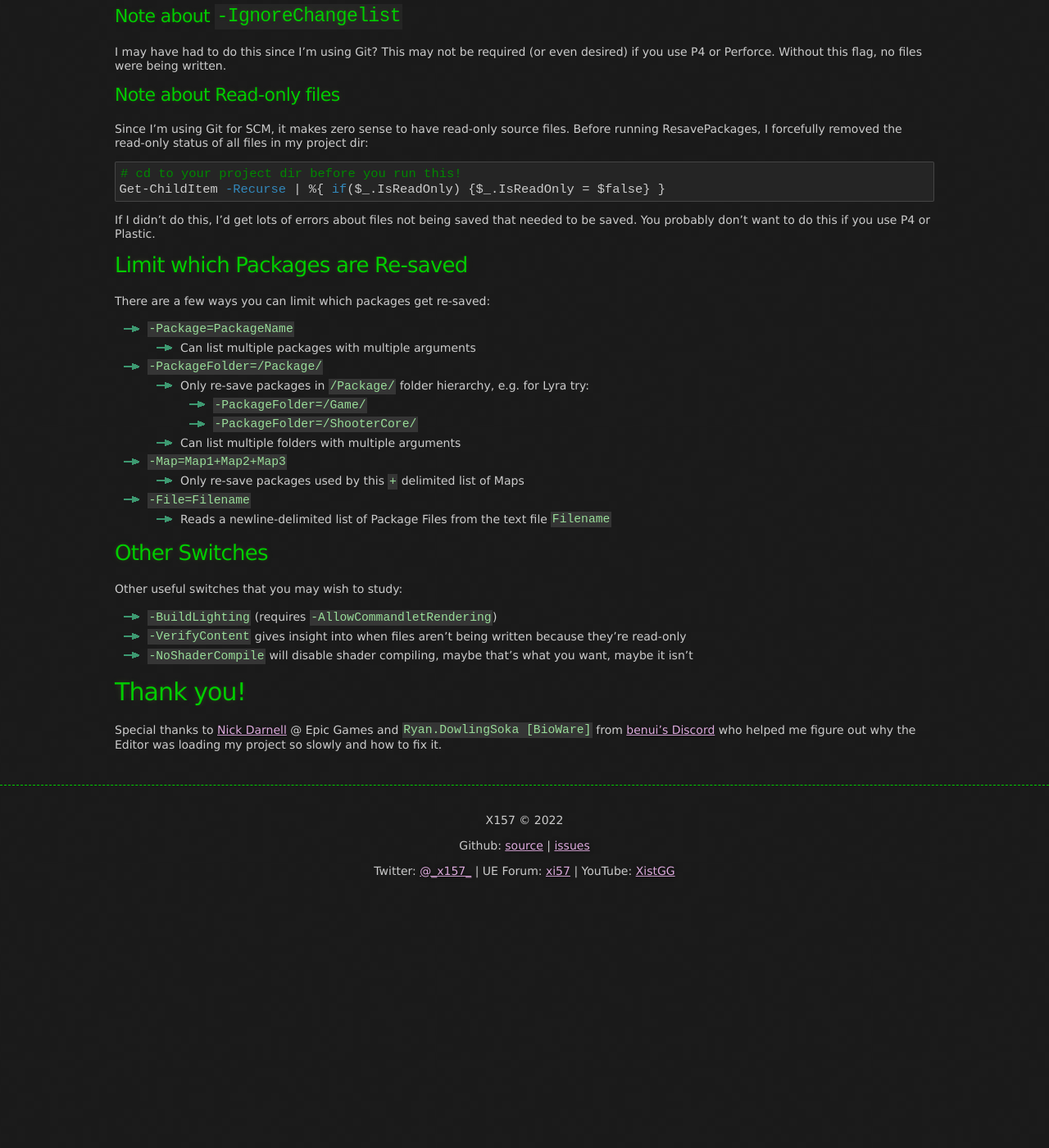
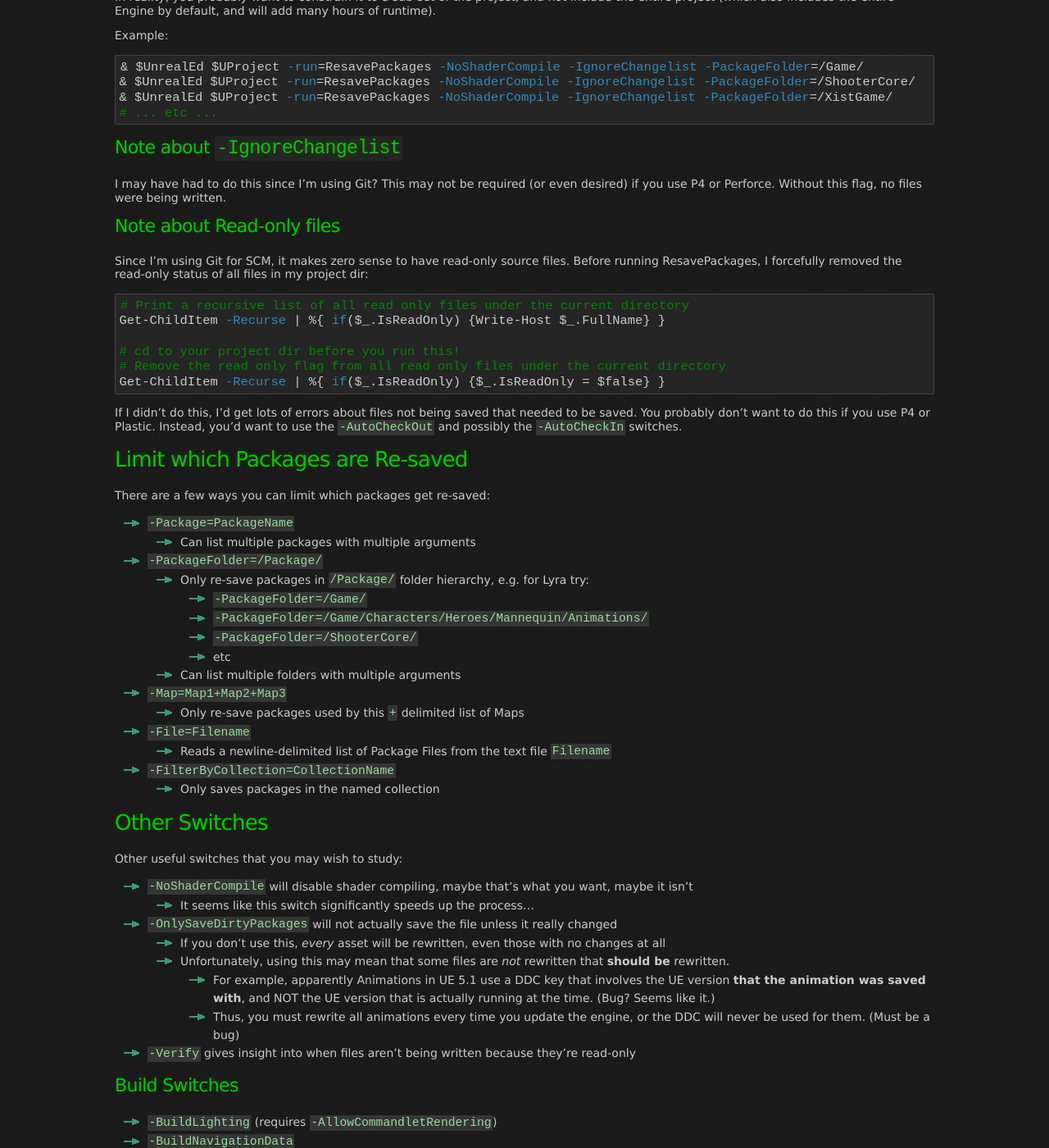
Before and after one commit to x157/x157.github.io, a Jekyll site: the page built from UE5/Engine/Resave-Assets.md, in a window 1280 px wide and 1400 px high, scrolled down 1076 px. Shown: the whole window at 82% size. Built offline with Jekyll 4.4.1, drawn with Linux system fonts in a browser that asks for light colours; before the commit the page ends 2180 px from its top, so only the background shows below that; some of the changed text lies outside the part shown.

Commit message:
Iterate Resave

````diff
--- a/UE5/Engine/Resave-Assets.md
+++ b/UE5/Engine/Resave-Assets.md
@@ -71,8 +71,20 @@ $UnrealEd = "D:/UE-5.1/Engine/Binaries/Win64/UnrealEditor-Win64-Debug-Cmd.exe"
 $UProject = "D:/Dev/Lyra-51/Lyra.uproject"
 
 # Execute Unreal Editor Resave Packages Commandlet with arguments
-$StartDate = date
-& $UnrealEd $UProject -run=ResavePackages -NoShaderCompile -OnlySaveDirtyPackages -IgnoreChangelist ; $StartDate ; date
+& $UnrealEd $UProject -run=ResavePackages -NoShaderCompile -IgnoreChangelist
+```
+
+In reality, you probably want to constrain it to a sub-set of the project, and not include
+the entire project (which also includes the entire Engine by default,
+and will add many hours of runtime).
+
+Example:
+
+```powershell
+& $UnrealEd $UProject -run=ResavePackages -NoShaderCompile -IgnoreChangelist -PackageFolder=/Game/
+& $UnrealEd $UProject -run=ResavePackages -NoShaderCompile -IgnoreChangelist -PackageFolder=/ShooterCore/
+& $UnrealEd $UProject -run=ResavePackages -NoShaderCompile -IgnoreChangelist -PackageFolder=/XistGame/
+# ... etc ...
 ```
 
 ### Note about `-IgnoreChangelist`
@@ -87,12 +99,17 @@ Before running ResavePackages, I forcefully removed the read-only status of all
 in my project dir:
 
 ```powershell
+# Print a recursive list of all read only files under the current directory
+Get-ChildItem -Recurse | %{ if($_.IsReadOnly) {Write-Host $_.FullName} }
+
 # cd to your project dir before you run this!
+# Remove the read only flag from all read only files under the current directory
 Get-ChildItem -Recurse | %{ if($_.IsReadOnly) {$_.IsReadOnly = $false} }
 ```
 
 If I didn't do this, I'd get lots of errors about files not being saved that
 needed to be saved.  You probably don't want to do this if you use P4 or Plastic.
+Instead, you'd want to use the `-AutoCheckOut` and possibly the `-AutoCheckIn` switches.
 
 
 ## Limit which Packages are Re-saved
@@ -104,27 +121,52 @@ There are a few ways you can limit which packages get re-saved:
 - `-PackageFolder=/Package/`
   - Only re-save packages in `/Package/` folder hierarchy, e.g. for Lyra try:
     - `-PackageFolder=/Game/`
+    - `-PackageFolder=/Game/Characters/Heroes/Mannequin/Animations/`
     - `-PackageFolder=/ShooterCore/`
+    - etc
   - Can list multiple folders with multiple arguments
 - `-Map=Map1+Map2+Map3`
   - Only re-save packages used by this `+` delimited list of Maps
 - `-File=Filename`
   - Reads a newline-delimited list of Package Files from the text file `Filename`
+- `-FilterByCollection=CollectionName`
+  - Only saves packages in the named collection
 
 
 ## Other Switches
 
 Other useful switches that you may wish to study:
 
+- `-NoShaderCompile` will disable shader compiling, maybe that's what you want, maybe it isn't
+  - It seems like this switch significantly speeds up the process...
+- `-OnlySaveDirtyPackages` will not actually save the file unless it really changed
+  - If you don't use this, *every* asset will be rewritten, even those with no changes at all
+  - Unfortunately, using this may mean that some files are *not* rewritten that **should be** rewritten.
+    - For example, apparently Animations in UE 5.1 use a DDC key that involves the UE version
+      **that the animation was saved with**,
+      and NOT the UE version that is actually running at the time. (Bug? Seems like it.)
+    - Thus, you must rewrite all animations every time you update the engine, or the DDC will never be used for them. (Must be a bug)
+- `-Verify` gives insight into when files aren't being written because they're read-only
+
+### Build Switches
+
 - `-BuildLighting` (requires `-AllowCommandletRendering`)
-- `-VerifyContent` gives insight into when files aren't being written because they're read-only
-- `-NoShaderCompile` will disable shader compiling, maybe that's what you want, maybe it isn't
+- `-BuildNavigationData`
+- `-BuildHLOD`
+
+## Switches only for use with P4 or Plastic
+
+These switches are meaningless if you use Git.
+
+- `-AutoCheckOut` automatically check out files before saving
+- `-AutoCheckIn` automatically check in files after saving
+- `-BatchSourceControl` presumably helps not clobber your P4/Plastic server
 
 
 # Thank you!
 
-Special thanks to [Nick Darnell](https://www.nickdarnell.com/) @ Epic Games
-and `Ryan.DowlingSoka [BioWare]`
+Special thanks to [Nick Darnell](https://www.nickdarnell.com/)
+and [Ryan DowlingSoka](https://ryandowlingsoka.com/)
 from [benui's Discord](https://discord.benui.ca/)
 who helped me figure out why the Editor was loading my project so slowly
 and how to fix it.
````
